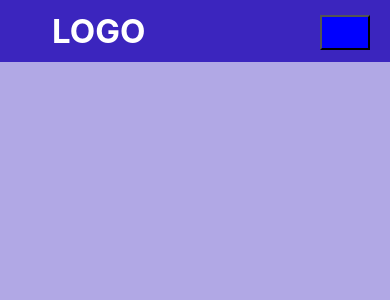
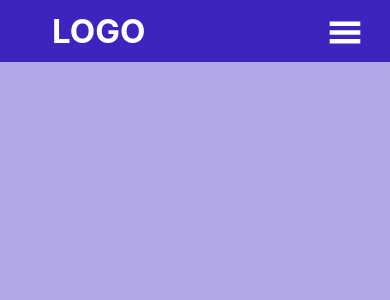
Before and after one commit to ibrahim-koraikir1/Portfolio-Website, a React (Create React App) app: page / in a window 390 px wide. Shown: the top 300 px of the page. Built offline with nearby package versions, Linux system fonts and the light colour scheme.

Commit message:
fex navbar hamburgermenu

```diff
--- a/src/componets/nav/Nav.js
+++ b/src/componets/nav/Nav.js
@@ -1,5 +1,7 @@
 import React , {useState} from 'react'
 import "./nav.css"
+import { GiHamburgerMenu} from 'react-icons/gi';
+import {AiOutlineCloseCircle} from 'react-icons/ai'
 
 export default function Nav() {
 
@@ -18,8 +20,8 @@ export default function Nav() {
       </div>
 
       <button className='btn'> get in thatch </button>
-      <button className='menu' onClick={()=> setbtn(!btn)}>  </button>
 
+        {btn ?  <AiOutlineCloseCircle className='menu' onClick={()=> setbtn(!btn)} /> :  <GiHamburgerMenu className='menu' onClick={()=> setbtn(!btn)} /> }
     </div>
   )
 }
--- a/src/componets/nav/nav.css
+++ b/src/componets/nav/nav.css
@@ -55,6 +55,7 @@
         right:20px ;
         font-sizes: 22px;
         height: 35px;
+        background: transparent;
     }
     .ul{
         display: flex;
```
Also changed, not shown: src/componets/nav/home/Home.js (added, +13 -0 lines), src/componets/nav/home/home.css (added).
